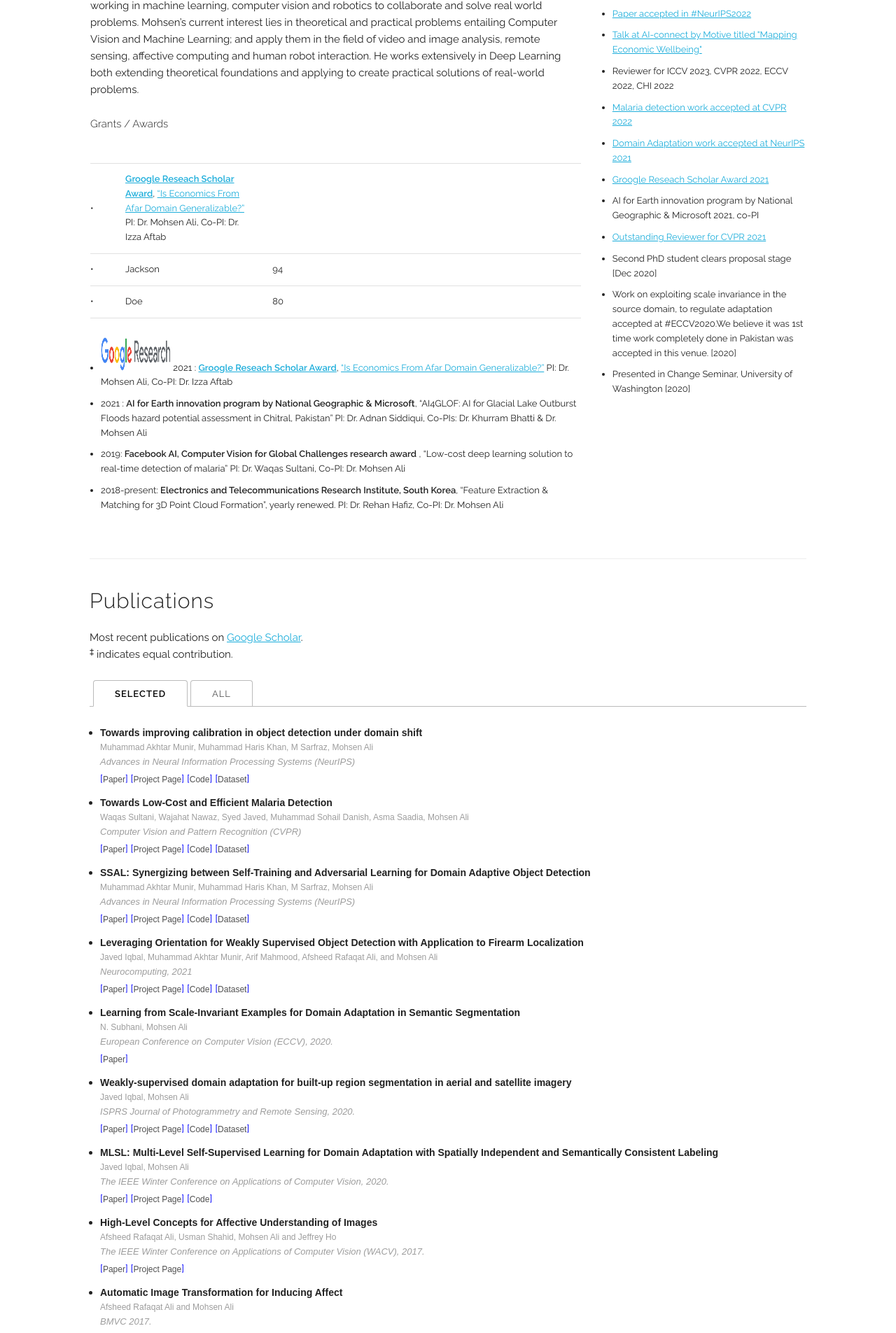
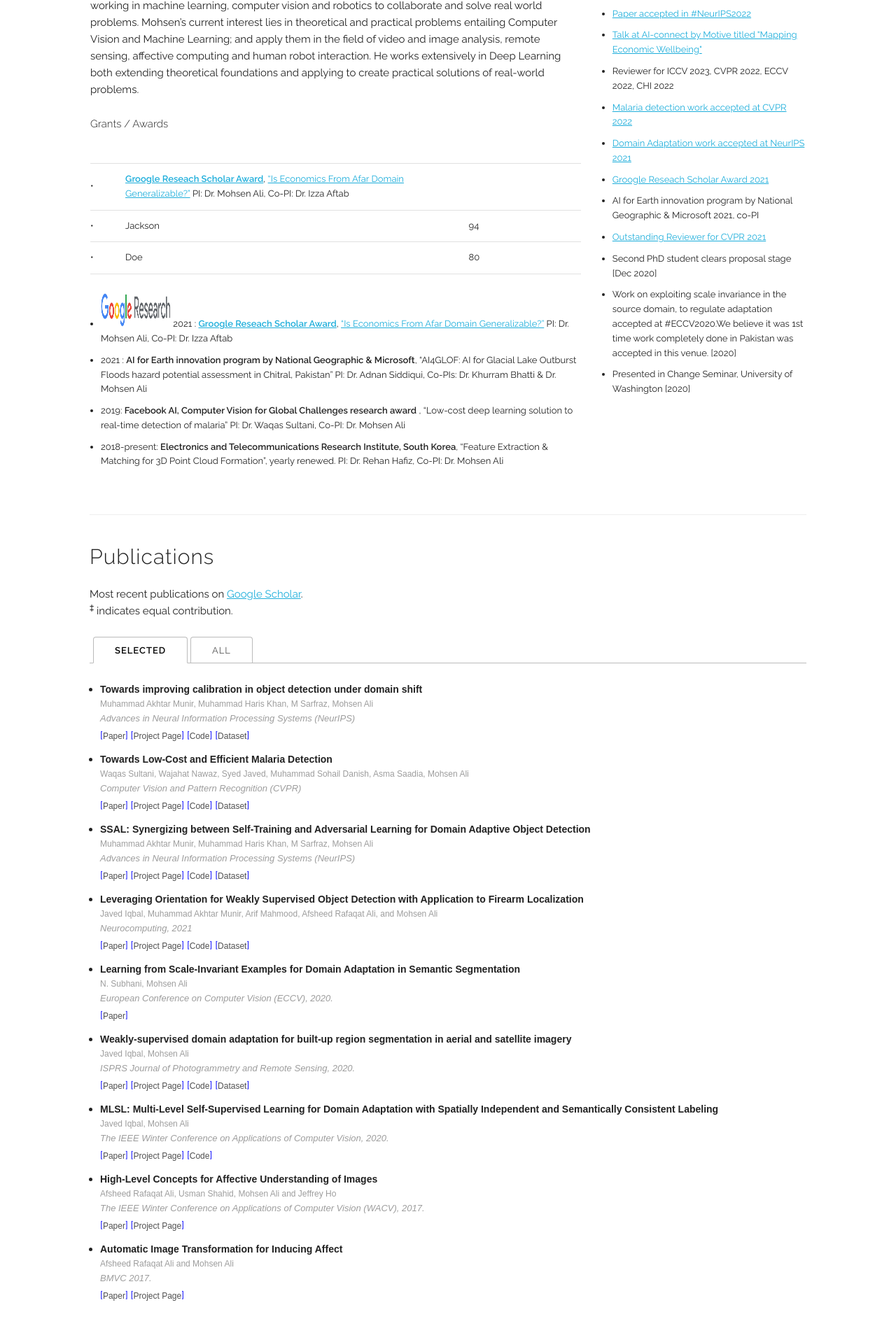
Before and after one commit to mohsenali/mohsenali.github.io, a Jekyll site: the page built from index.html, in a window 1280 px wide. Shown: the part 597-2502 px from the top of the page at 70% size. Built offline with Jekyll 4.4.1, drawn with Linux system fonts in a browser that asks for light colours; some web fonts are replaced.

Commit message:
Update index.html

```diff
--- a/index.html
+++ b/index.html
@@ -30,7 +30,7 @@
 		 <table style="width:100%">
 			  <tr>
 			    <th style="width:5%"></th>
-			    <th style="width:30%"> </th>
+			    <th style="width:70%"> </th>
 			    <th> </th>
 			  </tr>
 			  <tr>
```
